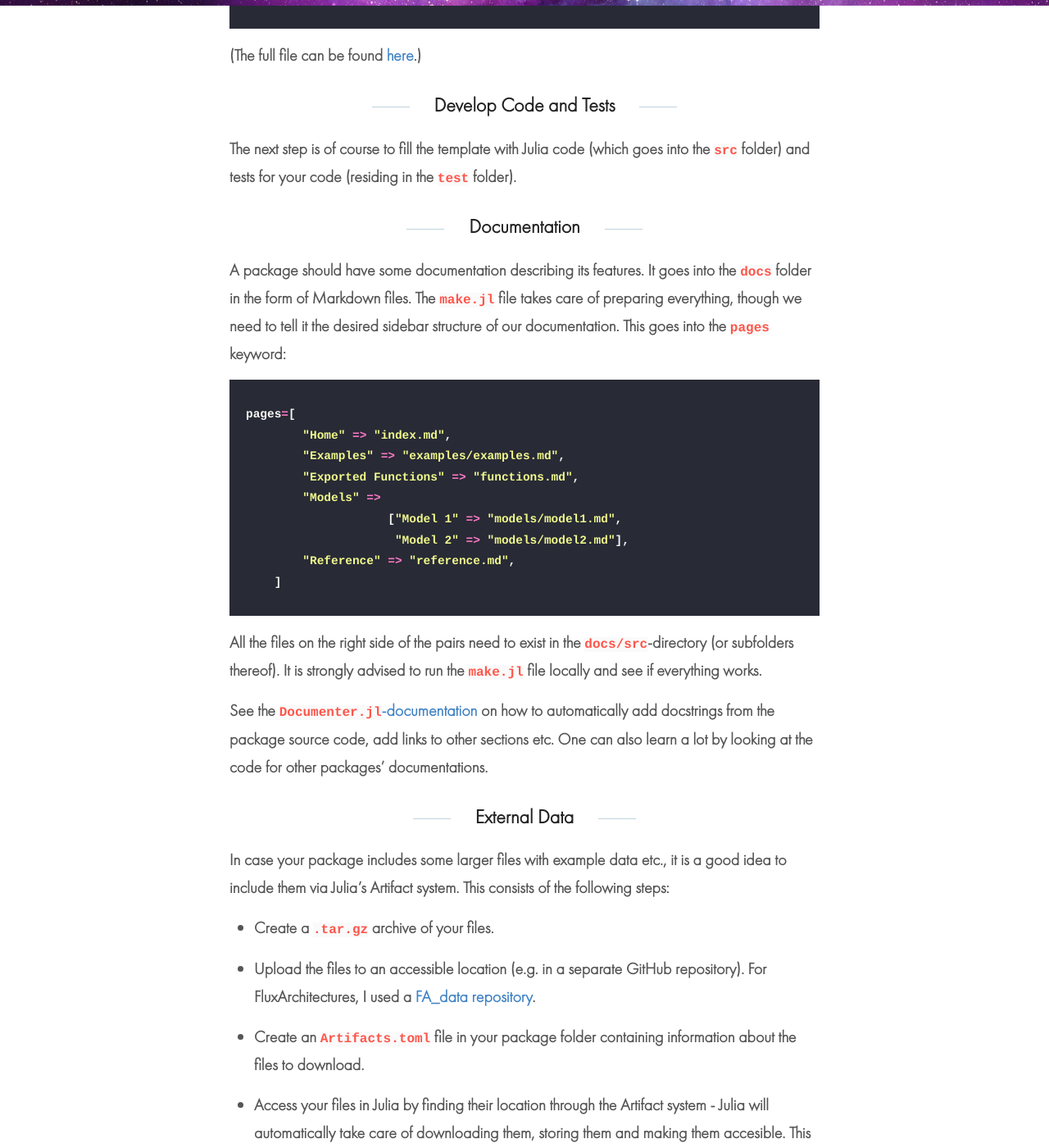
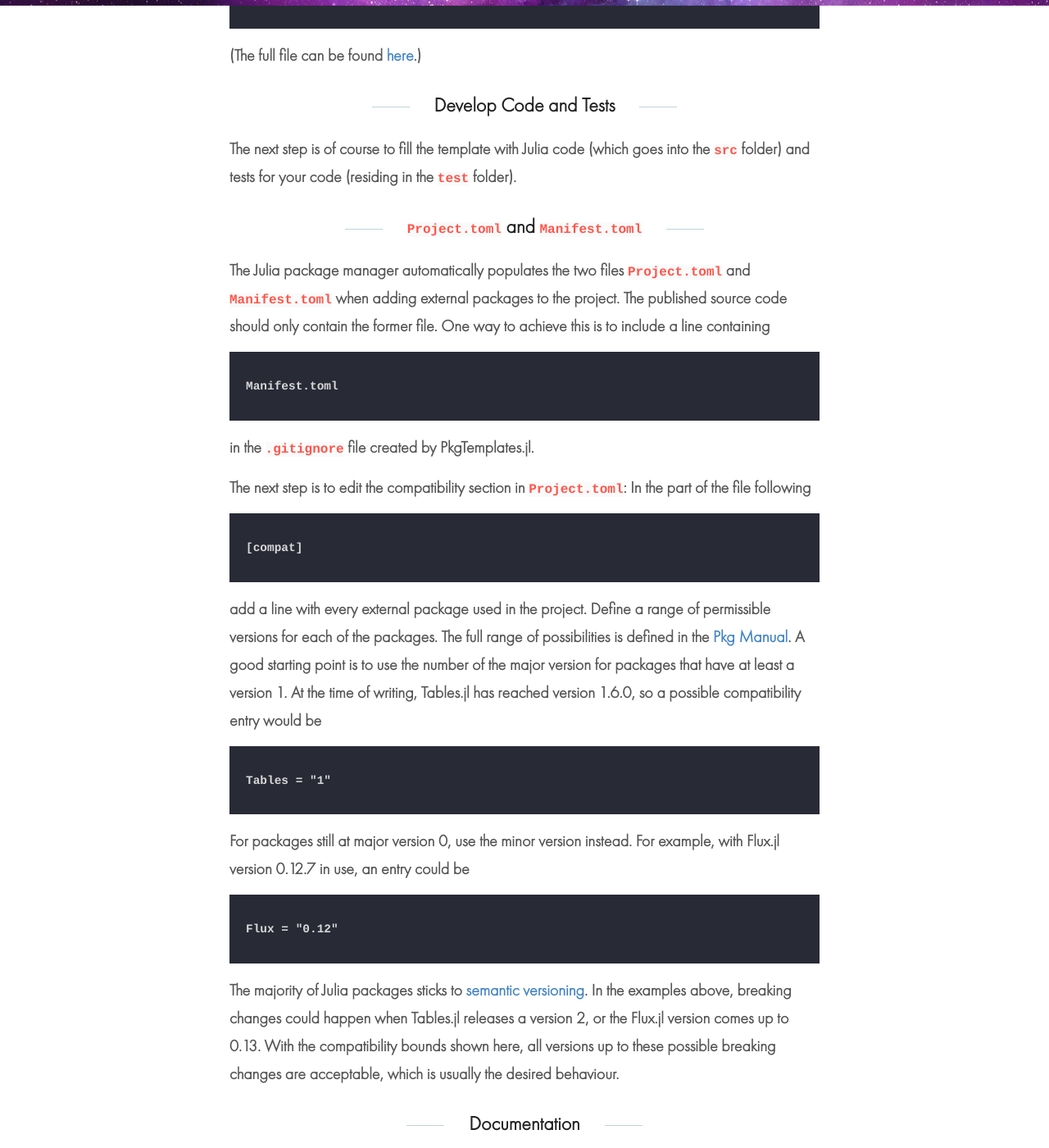
Before and after one commit to sdobber/sdobber.github.io, a Jekyll site: the page built from _posts/2021-10-04-juliapackage.md, in a window 1280 px wide and 1400 px high, scrolled down 2378 px. Shown: the whole window at 82% size. Built offline with Jekyll 4.4.1, drawn with Linux system fonts in a browser that asks for light colours; comment, search, counter and statistics services are not loaded.

Commit message:
Description of compatibilty bounds

````diff
--- a/_posts/2021-10-04-juliapackage.md
+++ b/_posts/2021-10-04-juliapackage.md
@@ -56,6 +56,30 @@ To allow for errors in the nightly version, edit the `steps` section to include
 ## Develop Code and Tests
 
 The next step is of course to fill the template with Julia code (which goes into the `src` folder) and tests for your code (residing in the `test` folder).
+
+
+## `Project.toml` and `Manifest.toml`
+
+The Julia package manager automatically populates the two files `Project.toml` and `Manifest.toml` when adding external packages to the project. The published source code should only contain the former file. One way to achieve this is to include a line containing
+```
+Manifest.toml
+```
+in the `.gitignore` file created by PkgTemplates.jl.
+
+The next step is to edit the compatibility section in `Project.toml`: In the part of the file following
+```
+[compat]
+```
+add a line with every external package used in the project. Define a range of permissible versions for each of the packages. The full range of possibilities is defined in the [Pkg Manual](https://pkgdocs.julialang.org/v1/compatibility/). A good starting point is to use the number of the major version for packages that have at least a version 1. At the time of writing, Tables.jl has reached version 1.6.0, so a possible compatibility entry would be
+```
+Tables = "1"
+```
+For packages still at major version 0, use the minor version instead. For example, with Flux.jl version 0.12.7 in use, an entry could be
+```
+Flux = "0.12"
+```
+
+The majority of Julia packages sticks to [semantic versioning](https://www.geeksforgeeks.org/introduction-semantic-versioning/). In the examples above, breaking changes could happen when Tables.jl releases a version 2, or the Flux.jl version comes up to 0.13. With the compatibility bounds shown here, all versions up to these possible breaking changes are acceptable, which is usually the desired behaviour.
 
 
 ## Documentation
````
